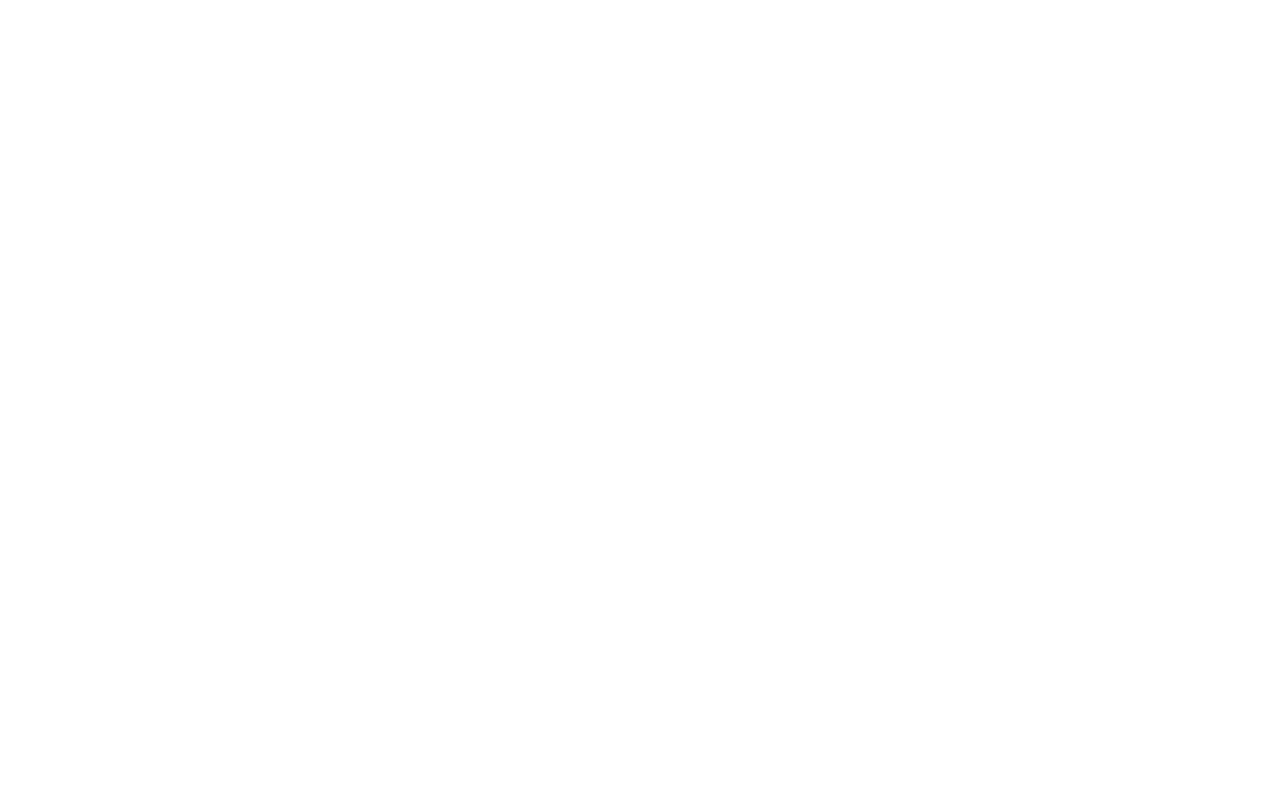
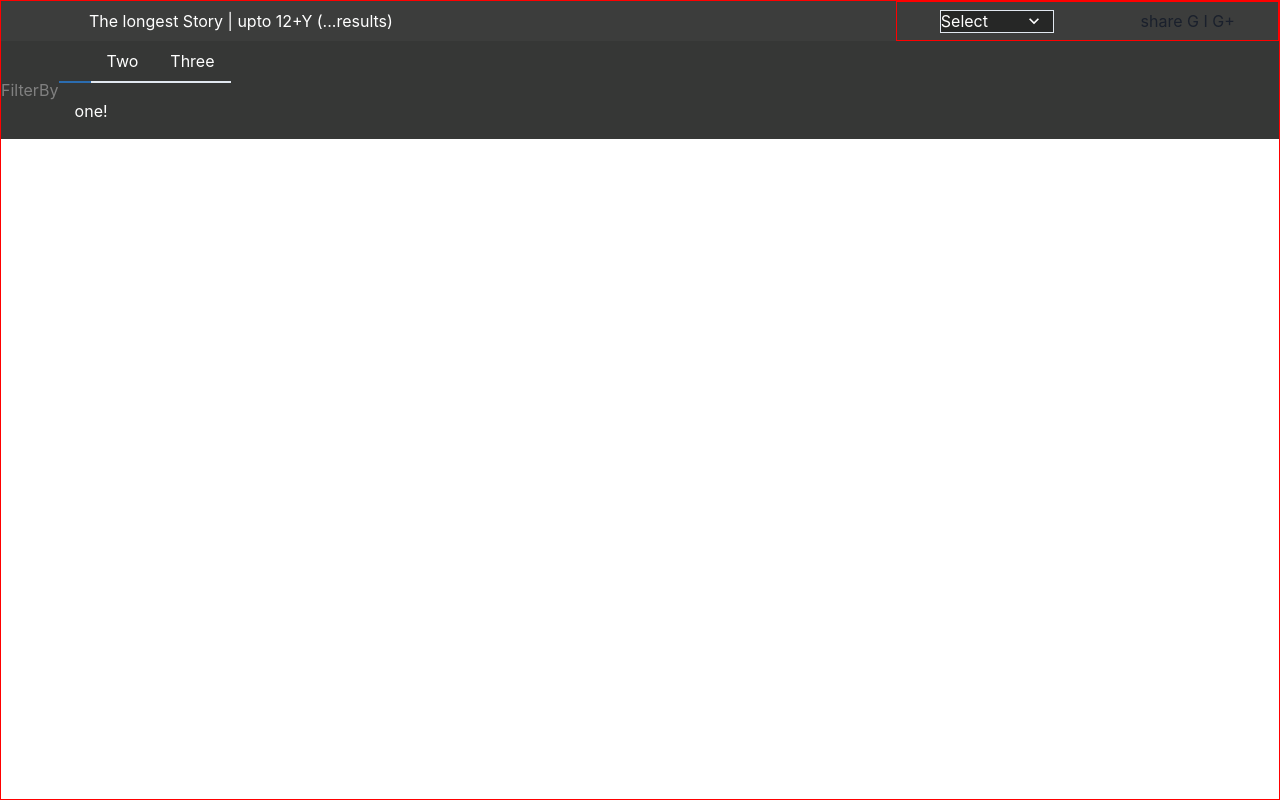
Before and after one commit to Codex-Swapnil1/Angel-Place, a React (Create React App) app in the folder Frontend/: page /product in a window 1280 px wide. Built offline with nearby package versions, Linux system fonts and the light colour scheme; no server answers.

Commit message:
first_half

```diff
--- a/Frontend/package.json
+++ b/Frontend/package.json
@@ -3,10 +3,14 @@
   "version": "0.1.0",
   "private": true,
   "dependencies": {
+    "@chakra-ui/react": "^2.4.9",
+    "@emotion/react": "^11.10.5",
+    "@emotion/styled": "^11.10.5",
     "@testing-library/jest-dom": "^5.16.5",
     "@testing-library/react": "^13.4.0",
     "@testing-library/user-event": "^13.5.0",
     "axios": "^1.2.2",
+    "framer-motion": "^8.4.3",
     "react": "^18.2.0",
     "react-dom": "^18.2.0",
     "react-redux": "^8.0.5",
--- /dev/null
+++ b/Frontend/src/ProductPages_manmohan/ProductContainer.jsx
@@ -0,0 +1,76 @@
+import "./product.css";
+import { Box, Center, Select, Tab, TabList, TabPanel, TabPanels, Tabs, Text } from "@chakra-ui/react";
+import { useState } from "react";
+const { log } = console;
+
+export default function ProoductContainer(data) {
+  const [cn,setCn]=useState(1)
+    const handelToggle=()=>{
+setCn(!cn)
+    }
+
+
+    const selectChange=(e)=>{
+ console.log(e.target.value)
+    }
+
+    return (
+
+      <Box w="100%" border={'1px solid red'} h="100vh"  >
+        <Box display={"flex"} justifyContent="space-between" bg="#3C3D3C" >
+          <Box p={2} ml={20}>
+            <Text color={'white'} >The longest Story | upto 12+Y (...results)</Text>
+          </Box>
+          <Box
+            display={"flex"}
+            border="1px solid red"
+            w="30%"
+            justifyContent={"space-around"}
+            alignItems="center"
+          >
+            {" "}
+
+            <Box w="30%" className="select-tag">
+              <Select size={'xm'} bg={'blackAlpha.500'} color="white" placeholder="Select" onChange={selectChange}  >
+                <option value={"new_arival"} >New Arival</option>
+                <option value={"Best_seller"} >Best seller</option>
+                <option value={"Discount"} >Discount</option>
+                <option value={"Price"} >Price</option>
+              </Select>
+            </Box>
+            <Box className="box">
+              <Text>share G I G+</Text>
+            </Box>
+          </Box>
+        </Box>
+<Box className="filer" display={'flex'} bg="#363736"  alignItems={'center'} >
+    <Box><Text color={'gray'} >FilterBy</Text></Box>
+
+    <Tabs color={'white'} >
+  <TabList>
+    <Tab></Tab>
+    <Tab>Two</Tab>
+    <Tab>Three</Tab>
+  </TabList>
+
+  <TabPanels>
+    <TabPanel>
+      <p>one!</p>
+    </TabPanel>
+    <TabPanel>
+      <p>two!</p>
+    </TabPanel>
+    <TabPanel>
+      <p>three!</p>
+    </TabPanel>
+  </TabPanels>
+</Tabs>
+
+</Box>
+
+
+      </Box>
+
+
+  );
+}
--- a/Frontend/src/ProductPages_manmohan/ProductPage.jsx
+++ b/Frontend/src/ProductPages_manmohan/ProductPage.jsx
@@ -1,15 +1,35 @@
+import { useEffect } from "react"
 import { useDispatch, useSelector } from "react-redux"
 import { getprData } from "../Redux/App/action"
+import ProoductContainer from "./ProductContainer"
+import { Center ,Select} from "@chakra-ui/react"
+
+
 export default function ProductPage(){
     const {log}=console
 
-    const data=useSelector((store)=>store.Appreducer)
+    const dispatch=useDispatch()
 
-    console.log(data)
+    const {data,loading}=useSelector((store)=>{
+       return { data:store.Appreducer.data,
+        loading:store.Appreducer.isLoading}
+    })
+
+
+    useEffect(()=>{
+
+        dispatch(getprData())
+
+    },[])
+
+
 
 
     return <>
 
+  <Center  >
+  <ProoductContainer  data={data}  />
 
+  </Center>
     </>
 }
--- /dev/null
+++ b/Frontend/src/ProductPages_manmohan/product.css
@@ -0,0 +1,34 @@
+
+.select-tag>Select
+{
+   background-color: black;
+}
+.filter-by{
+    width: 100%;
+    border: 1px solid #2C2D2C;
+    padding: 2px;
+    margin-left: 10px;
+    color:gray;
+    padding-bottom: 10px;
+    border-bottom: 5px solid orange ;
+
+}
+.filter-by:hover{
+    cursor: pointer;
+    color: rgb(244, 247, 250);
+
+}
+.show-div{
+    border: 1px solid #2C2D2C;
+    padding: 2px;
+    margin-left: 10px;
+    color:gray;
+
+}
+.show-div:hover{
+    cursor: pointer;
+    color: rgb(244, 247, 250);
+}
+.hide-div{
+    display: none   ;
+}
--- a/Frontend/src/index.js
+++ b/Frontend/src/index.js
@@ -7,14 +7,19 @@
 import {Provider} from "react-redux"
 import { BrowserRouter } from 'react-router-dom';
 import {store} from "./Redux/store"
+import { ChakraProvider } from '@chakra-ui/react'
 
 const root = ReactDOM.createRoot(document.getElementById('root'));
 root.render(
+  <ChakraProvider>
   <BrowserRouter>
+
 <Provider store={store} >
     <App />
     </Provider>
+
     </BrowserRouter>
+    </ChakraProvider>
 
 );
 
```
Also changed, not shown: Frontend/src/Redux/App/action.js (+5 -6 lines), 1 other file (tests, documents, lock files or other folders).
